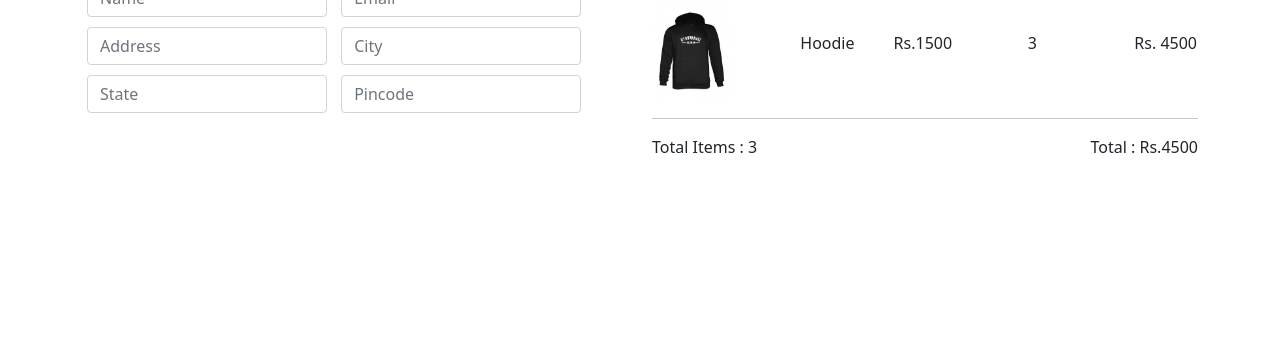
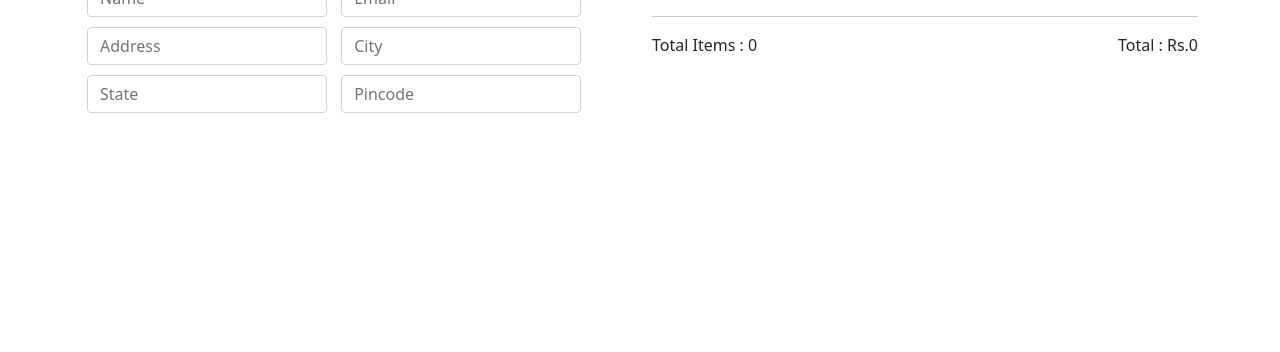
Before and after one commit to rathod-aryan/cseag3, a Django app: page /checkout/ in a window 1280 px wide. Shown: the part 191-543 px from the top of the page. Run offline with Django 3.2, Linux system fonts and the light colour scheme.

Commit message:
Linked cart and checkout

```diff
--- a/ecom/store/templates/store/checkout.html
+++ b/ecom/store/templates/store/checkout.html
@@ -41,7 +41,6 @@
     </div>
 
 
-
     <div class="col-lg-6">
         <p style="float:left;font-size:1.5em"><b>Order Summary</b></p>
         <a href="{% url 'cart' %}"><button  class="btn btn-outline-secondary btn-sm" style="float:right">Return to Cart</button></a>
@@ -58,19 +57,20 @@
 
             </tr>
 
-
+            {% for item in items %}
             <tr>
-                <td style="text-align:left"><img class="row-image" src="{% static 'images/sampleproduct.png' %}"></td>
-                <td style="text-align:center"><p>Hoodie</p></td>
-                <td style="text-align:center"><p>Rs.1500</p></td>
-                <td style="text-align:center"><p>3</p></td>
-                <td style="text-align:right"><p>Rs. 4500</p></td>
+                <td style="text-align:left"><img class="row-image" src="{{item.product.image.url}}"></td>
+                <td style="text-align:center"><p>{{item.product.name}}</p></td>
+                <td style="text-align:center"><p>Rs.{{item.product.price|floatformat:2}}</p></td>
+                <td style="text-align:center"><p>{{item.quantity}}</p></td>
+                <td style="text-align:right"><p>Rs. {{item.get_total}}</p></td>
             </tr>
+            {%endfor%}
         </table>
         <hr>
 
-        <p style="float:left">Total Items : 3</p>
-        <p style="float:right">Total : Rs.4500</p>
+        <p style="float:left">Total Items : {{order.get_cart_items}}</p>
+        <p style="float:right">Total : Rs.{{order.get_cart_total}}</p>
         <div style="clear: both;"></div>
     </div>
 </div>
--- a/ecom/store/views.py
+++ b/ecom/store/views.py
@@ -7,9 +7,23 @@ def store(request):
 	return render(request, 'store/store.html', context)
 
 def cart(request):
-	context = {}
+	if request.user.is_authenticated:
+		customer = request.user.customer
+		order, created = Order.objects.get_or_create(customer = customer, complete = False)
+		items = order.orderitem_set.all()
+	else:
+		items = []
+		order = {'get_cart_total':0, 'get_cart_items':0}
+	context = {'items':items, 'order':order}
 	return render(request, 'store/cart.html', context)
 
 def checkout(request):
-	context = {}
+	if request.user.is_authenticated:
+		customer = request.user.customer
+		order, created = Order.objects.get_or_create(customer = customer, complete = False)
+		items = order.orderitem_set.all()
+	else:
+		items = []
+		order = {'get_cart_total':0, 'get_cart_items':0}
+	context = {'items':items, 'order':order}
 	return render(request, 'store/checkout.html', context)
```
Also changed, not shown: ecom/store/models.py (+25 -0 lines), ecom/store/templates/store/cart.html (+9 -8 lines), ecom/db.sqlite3.
